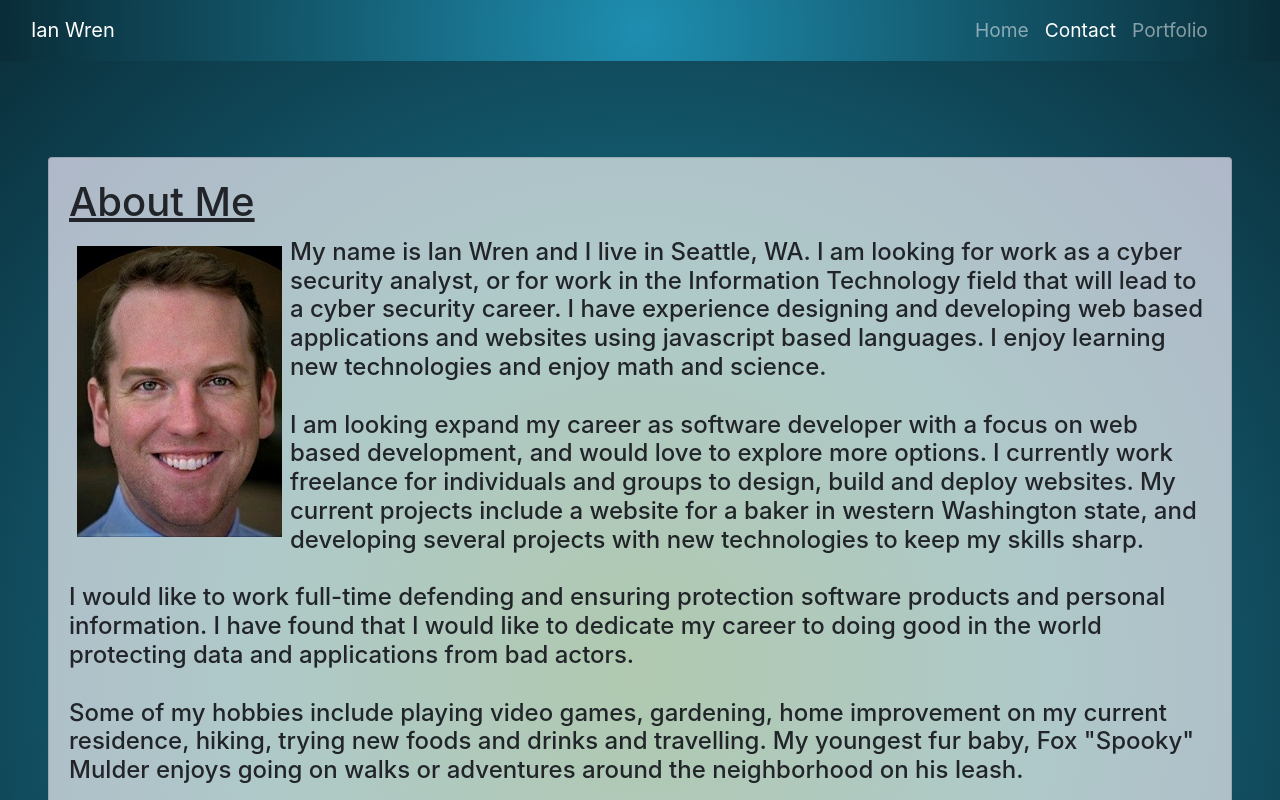
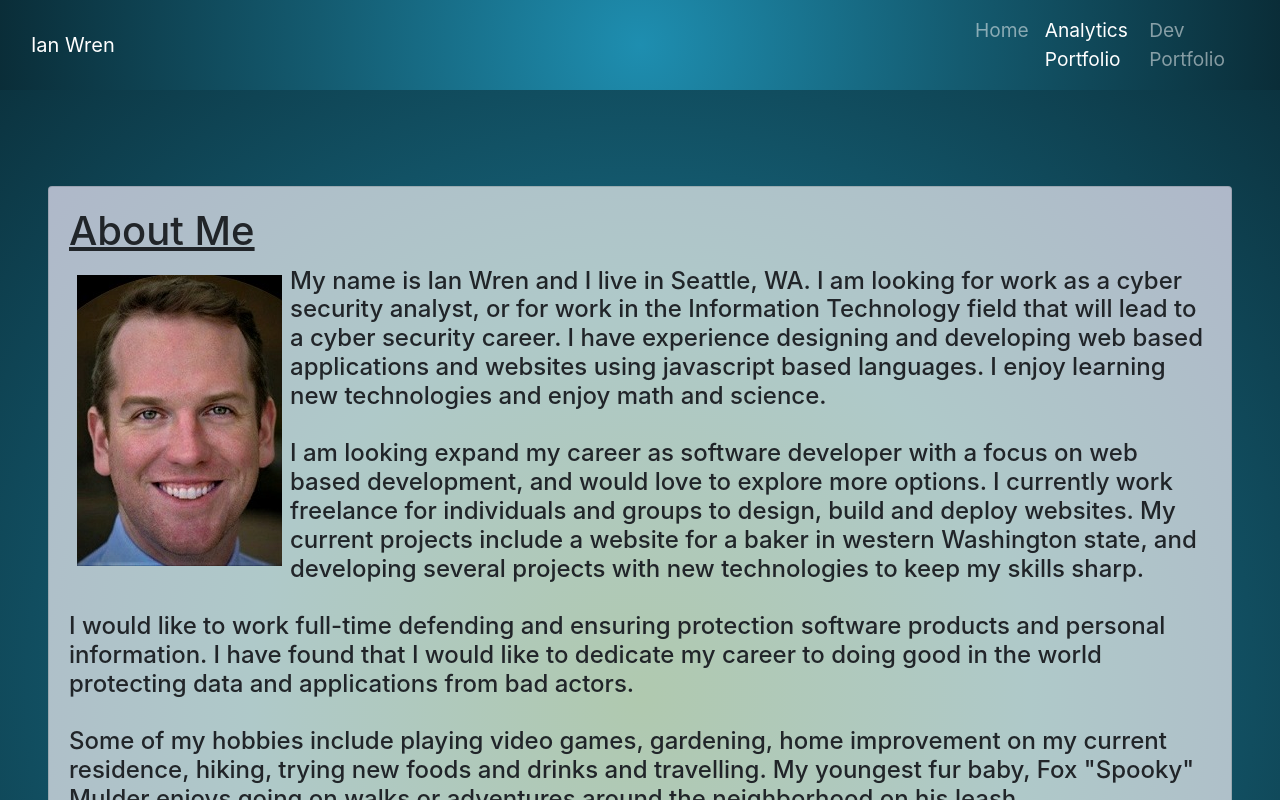
Before and after one commit to luckyian/My_Portfolio, a React (Create React App) app: page /contact in a window 1280 px wide. Shown: the top 800 px of the page. Built offline with nearby package versions, Linux system fonts and the light colour scheme; the HTML template or start-up script is replaced by a standard one.

Commit message:
Changed name of second selection in navbar from contact to analytics portfolio and portfolio to dev portfolio

```diff
--- a/src/components/Navbar/index.js
+++ b/src/components/Navbar/index.js
@@ -18,8 +18,8 @@ function Navibar() {
                 <Navbar.Collapse id="navbarNavAltMarkup">
                     <Nav>
                         <Nav.Link href="#/index" >Home</Nav.Link>
-                        <Nav.Link href="#/contact" className={window.location.pathname === "/contact" ? "nav-link active" : "nav-link"}>Contact</Nav.Link>
-                        <Nav.Link href="#/portfolio" >Portfolio</Nav.Link>
+                        <Nav.Link href="#/contact" className={window.location.pathname === "/contact" ? "nav-link active" : "nav-link"}>Analytics Portfolio</Nav.Link>
+                        <Nav.Link href="#/portfolio" >Dev Portfolio</Nav.Link>
                         <Nav.Link href="#" className="nav-link" tabindex="3" aria-disabled="true"> </Nav.Link>
                     </Nav>
                 </Navbar.Collapse>
```
